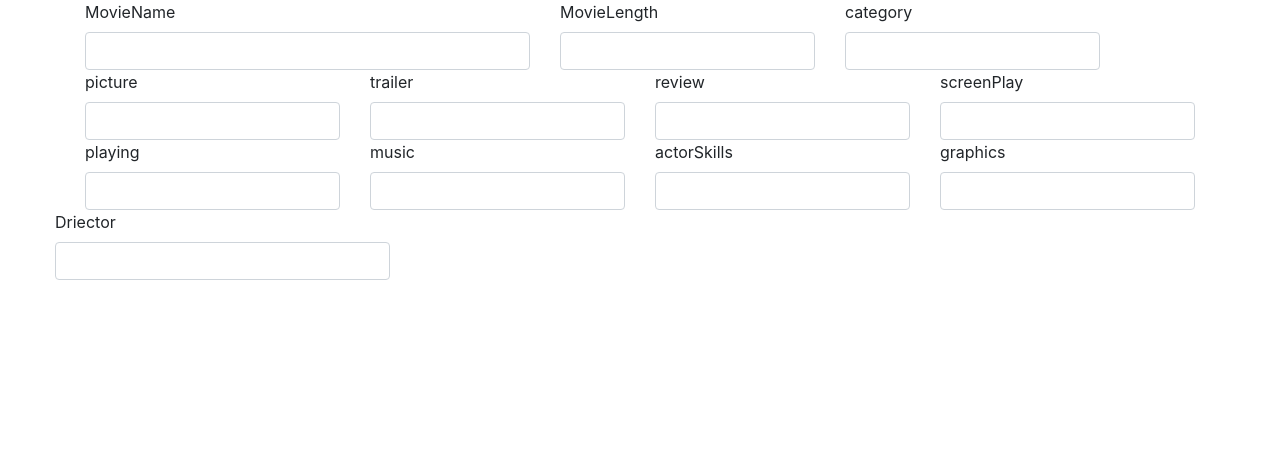
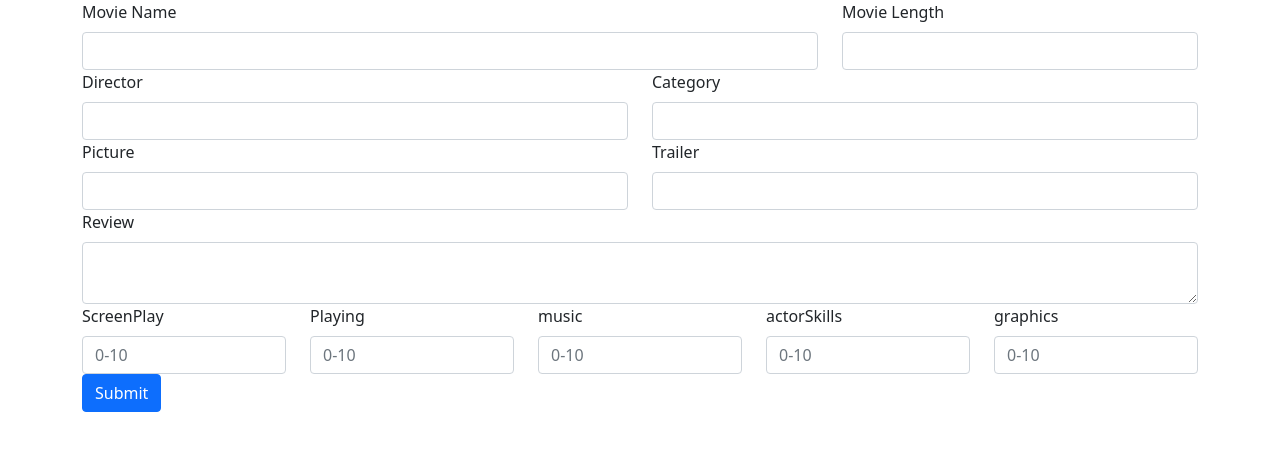
Before and after one commit to Dekhin/64309010015_kittipop, a plain HTML site: page week9/addmovie.html in a window 1280 px wide. Drawn offline with nearby package versions, Linux system fonts and the light colour scheme.

Commit message:
Update addmovie.html

```diff
--- a/week9/addmovie.html
+++ b/week9/addmovie.html
@@ -2,70 +2,115 @@
 <html lang="en">
 
 <head>
-    <title>Title</title>
     <!-- Required meta tags -->
     <meta charset="utf-8">
-    <meta name="viewport" content="width=device-width, initial-scale=1, shrink-to-fit=no">
+    <meta name="viewport" content="width=device-width, initial-scale=1">
 
     <!-- Bootstrap CSS -->
-    <link rel="stylesheet" href="https://stackpath.bootstrapcdn.com/bootstrap/4.3.1/css/bootstrap.min.css"
-        integrity="sha384-ggOyR0iXCbMQv3Xipma34MD+dH/1fQ784/j6cY/iJTQUOhcWr7x9JvoRxT2MZw1T" crossorigin="anonymous">
-    <script src="https://code.jquery.com/jquery-3.3.1.slim.min.js"
-        integrity="sha384-q8i/X+965DzO0rT7abK41JStQIAqVgRVzpbzo5smXKp4YfRvH+8abtTE1Pi6jizo"
-        crossorigin="anonymous"></script>
-    <script src="https://cdnjs.cloudflare.com/ajax/libs/popper.js/1.14.7/umd/popper.min.js"
-        integrity="sha384-UO2eT0CpHqdSJQ6hJty5KVphtPhzWj9WO1clHTMGa3JDZwrnQq4sF86dIHNDz0W1"
-        crossorigin="anonymous"></script>
-    <script src="https://stackpath.bootstrapcdn.com/bootstrap/4.3.1/js/bootstrap.min.js"
-        integrity="sha384-JjSmVgyd0p3pXB1rRibZUAYoIIy6OrQ6VrjIEaFf/nJGzIxFDsf4x0xIM+B07jRM"
-        crossorigin="anonymous"></script>
+    <link href="https://cdn.jsdelivr.net/npm/bootstrap@5.0.2/dist/css/bootstrap.min.css" rel="stylesheet"
+        integrity="sha384-EVSTQN3/azprG1Anm3QDgpJLIm9Nao0Yz1ztcQTwFspd3yD65VohhpuuCOmLASjC" crossorigin="anonymous">
+
+    <title>Form</title>
 </head>
 
 <body>
     <div class="container">
-        <form id="myForm">
+        <form action="" method="post" id="myform">
             <div class="row">
-                <div class="col-5"><label>MovieName</label>
-                    <input type="text" id="MovieName" class="form-control">
+                <div class="col-8">
+                    <label for="" class="form-label">Movie Name</label>
+                    <input type="text" name="" class="form-control" id="movieName">
                 </div>
-                <div class="col-3"><label>MovieLength</label>
-                    <input type="text" id="MovieLength" class="form-control">
+                <div class="col-4">
+                    <label for="" class="form-label">Movie Length</label>
+                    <input type="number" name="" class="form-control" id="movieLength">
                 </div>
-                <div class="col-3"><label>category</label>
-                    <input type="text" id="category" class="form-control">
+
+                <div class="col-6">
+                    <label for="" class="form-label">Director</label>
+                    <input type="text" name="" class="form-control" id="director">
                 </div>
-                <div class="col-3"><label>picture</label>
-                    <input type="text" id="picture" class="form-control">
+                <div class="col-6">
+                    <label for="" class="form-label">Category</label>
+                    <input type="text" name="" class="form-control" id="category">
                 </div>
-                <div class="col-3"><label>trailer</label>
-                    <input type="text" id="trailer" class="form-control">
+
+                <div class="col-6">
+                    <label for="" class="form-label">Picture</label>
+                    <input type="text" name="" class="form-control" id="picture">
                 </div>
-                <div class="col-3"><label>review</label>
-                    <input type="text" id="review" class="form-control">
+                <div class="col-6">
+                    <label for="" class="form-label">Trailer</label>
+                    <input type="text" name="" class="form-control" id="trailer">
                 </div>
-                <div class="col-3"><label>screenPlay</label>
-                    <input type="text" id="screenPlay" class="form-control">
+                <div class="col-12">
+                    <label for="" class="form-label">Review</label>
+                    <textarea type="text" name="" class="form-control" id="review"></textarea>
                 </div>
-                <div class="col-3"><label>playing</label>
-                    <input type="text" id="playing" class="form-control">
+                <div class="col">
+                    <label for="" class="form-label">ScreenPlay</label>
+                    <input type="number" min="0" max="10" name="" class="form-control" id="screenPlay"
+                        placeholder="0-10">
                 </div>
-                <div class="col-3"><label>music</label>
-                    <input type="text" id="music" class="form-control">
+                <div class="col">
+                    <label for="" class="form-label">Playing</label>
+                    <input type="number" min="0" max="10" name="" class="form-control" id="playing" placeholder="0-10">
                 </div>
-                <div class="col-3"><label>actorSkills</label>
-                    <input type="text" id="actorSkills" class="form-control">
+                <div class="col">
+                    <label for="" class="form-label">music</label>
+                    <input type="number" min="0" max="10" name="" class="form-control" id="music" placeholder="0-10">
                 </div>
-                <div class="col-3"><label>graphics</label>
-                    <input type="text" id="graphics" class="form-control">
+                <div class="col">
+                    <label for="" class="form-label">actorSkills</label>
+                    <input type="number" min="0" max="10" name="" class="form-control" id="actorSkills"
+                        placeholder="0-10">
                 </div>
-                <div class="row"><label>Driector</label>
-                    <input type="text" id="Driector" class="form-control">
+                <div class="col ">
+                    <label for="" class="form-label">graphics</label>
+                    <input type="number" min="0" max="10" name="" class="form-control" id="graphics" placeholder="0-10">
+                </div>
+
+                <div class="row">
+                    <div class="col">
+                        <input type="button" class="btn btn-primary" onclick="addMovie()" value="Submit">
+                    </div>
                 </div>
             </div>
-
-
         </form>
     </div>
+    <script>
+        function addMovie() {
+            let obj = {
+                "id":null,
+                "movieName": document.forms['myform']['movieName'].value,
+                "movieLength": document.forms['myform']['movieLength'].value,
+                "director": document.forms['myform']['director'].value,
+                "category": document.forms['myform']['category'].value,
+                "picture": document.forms['myform']['picture'].value,
+                "trailer": document.forms['myform']['trailer'].value,
+                "review": {
+                    "review": document.forms['myform']['review'].value,
+                    "score": {
+                        "screenPlay": document.forms['myform']['screenPlay'].value,
+                        "playing": document.forms['myform']['playing'].value,
+                        "music": document.forms['myform']['music'].value,
+                        "actorSkills": document.forms['myform']['actorSkills'].value,
+                        "graphics": document.forms['myform']['graphics'].value,
+                        "average": null
+                    }
+                }
+            }
+            obj.review.score.average = (obj.review.score.screenPlay + obj.review.score.playing + obj.review.score.music + obj.review.score.actorSkills + obj.review.score.graphics + obj.review.score.average ) /5;
+            let text =JSON.stringify(obj);
+            console.log("นี้คือข้อความ :",text);
+
+            let xhr = new XMLHttpRequest();
+            xhr.open("POST","http://localhost:3000/movieReview");
+            xhr.setRequestHeader("Content-Type","application/json");
+            xhr.send(text);
+        }
+    </script>
+
 
 </body>
 
```
